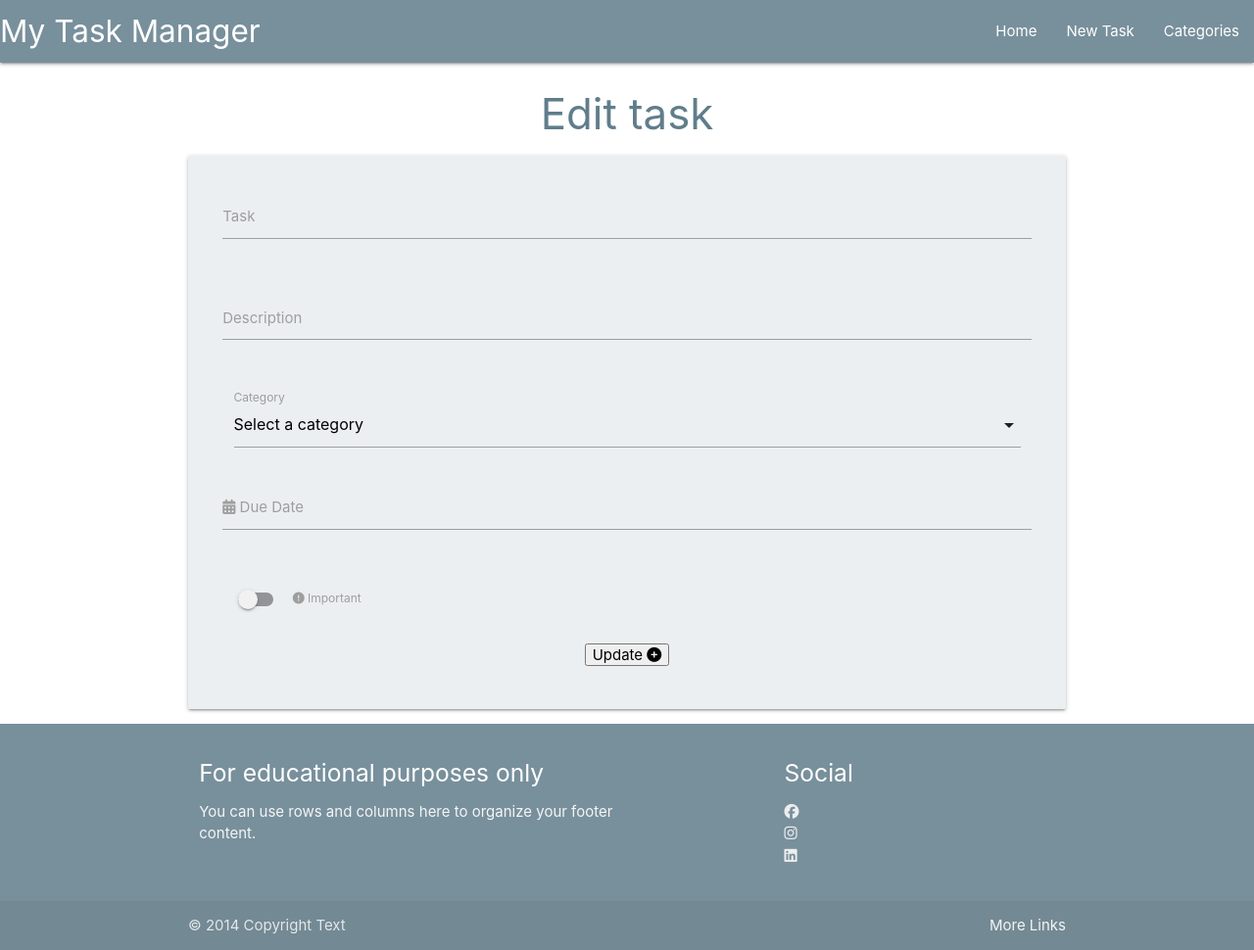
After one commit to fabianlien/flask-sqlalchemy-materialize-demo, a Flask app: template taskmanager/templates/edit_task.html in a window 1280 px wide. The commit adds this page. Shown: the whole page at 98% size. Run offline with Flask 2, Linux system fonts and the light colour scheme; the template is opened without the code that fills it, so the values that code supplies are empty; some libraries are stand-ins or nearby versions.

Commit message:
add new route to edit task and create template with pre-populated fields

```diff
--- a/taskmanager/templates/categories.html
+++ b/taskmanager/templates/categories.html
@@ -17,7 +17,7 @@
                 <span class="card-title">{{ category.category_name }}</span>
             </div>
             <div class="card-action">
-                <a href="{{ url_for('edit_category', category_id=category.id) }}" class="btn orange lighten-2 blue-grey-text">Edit</a>
+                <a href="{{ url_for('edit_category', category_id=category.id) }}" class="btn orange lighten-2 blue-grey-text text-darken-3">Edit</a>
                 <a href="{{ url_for('delete_category', category_id=category.id) }}" class="btn orange darken-4">Delete</a>
             </div>
         </div>
--- /dev/null
+++ b/taskmanager/templates/edit_task.html
@@ -0,0 +1,66 @@
+{% extends "base.html" %}
+{% block content %}
+
+<h3 class="blue-grey-text darken-4 center-align">Edit task</h3>
+
+<div class="row card-panel blue-grey lighten-5">
+    <form class="col s12" method="POST" action="{{ url_for('edit_task', task_id=task.id) }}">
+        <div class="row">
+            <div class="input-field col s12">
+                <input name="task_name" value="{{ task.task_name }}" id="task_name" type="text" minlength="5"
+                    maxlength="80" class="validate">
+                <label for="task_name">Task</label>
+            </div>
+        </div>
+        <div class="row">
+            <div class="input-field col s12">
+                <textarea name="task_description" id="task_description" type="text" minlength="5" maxlength="200"
+                    class="validate materialize-textarea">{{ task.task_description }}</textarea>
+                <label for="task_description">Description</label>
+            </div>
+        </div>
+        <div class="input-field col s12">
+            <select id="category_id" name="category_id" class="validate" required>
+                <option value="" disabled>Select a category</option>
+                {% for category in categories %}
+                    {% if category == task.category %}
+                    <option value="{{ category.id }}" selected>{{ category.category_name }}</option>
+                    {% else %}
+                    <option value="{{ category.id }}">{{ category.category_name }}</option>
+                    {% endif %}
+                {% endfor %}
+            </select>
+            <label>Category</label>
+        </div>
+        <div class="row">
+            <div class="input-field col s12">
+                <input name="due_date" id="due_date" type="text" class="validate datepicker" value="{{ task.due_date.strftime('%d %B, %Y') }}">
+                <label for="task_name"><i class="fa-solid fa-calendar-days"></i> Due Date</label>
+            </div>
+        </div>
+        <div class="row">
+            <div class="input-field col s12">
+                <div class="switch">
+                    <label for="is_urgent">
+                        {% if task.is_urgent %}
+                        <input name="is_urgent" id="is_urgent" type="checkbox" checked>
+                        {% else %}
+                        <input name="is_urgent" id="is_urgent" type="checkbox">
+                        {% endif %}
+                        <span class="lever"></span>
+                        <i class="fa-solid fa-circle-exclamation"></i> Important
+                    </label>
+                </div>
+            </div>
+        </div>
+        <div class="row">
+            <div class="col s12 center-align">
+                <button type="submit">
+                    Update <i class="fa-solid fa-circle-plus"></i>
+                </button>
+            </div>
+        </div>
+    </form>
+</div>
+
+{% endblock %}
--- a/taskmanager/templates/tasks.html
+++ b/taskmanager/templates/tasks.html
@@ -22,6 +22,8 @@
         <div class="collapsible-body blue-grey lighten-4">
             <strong>{{ task.category }}</strong>
             <p>{{ task.task_description }}</p>
+            <a href="{{ url_for('edit_task', task_id=task.id) }}" class="btn orange lighten-2 blue-grey-text text-darken-3">Edit</a>
+            <a href="" class="btn orange darken-4">Delete</a>
         </div>
     </li>
     {% endfor %}
```
Also changed, not shown: taskmanager/routes.py (+15 -0 lines).
